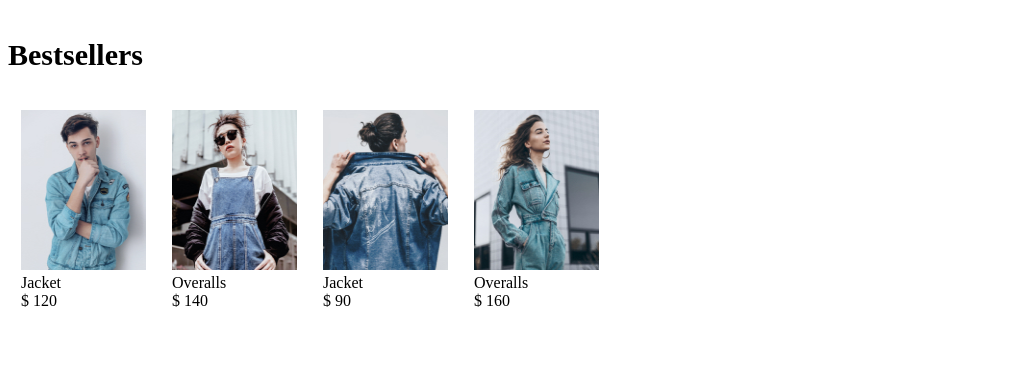
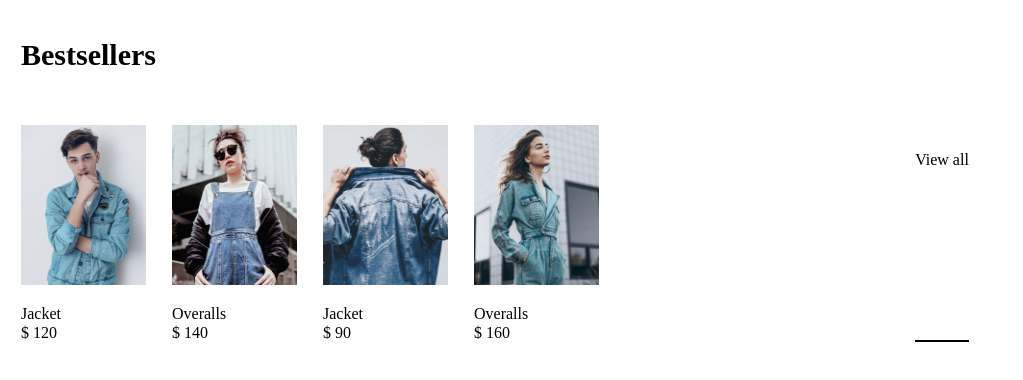
Before and after one commit to hellonasd/denim-app, a React (Create React App) app: page / in a window 1280 px wide. Shown: the top 380 px of the page, without its empty margins (0-1023 px from the left). Built offline with nearby package versions, Linux system fonts and the light colour scheme.

Commit message:
'viewall'

```diff
--- a/src/components/Bestsellers/Bestsellers.jsx
+++ b/src/components/Bestsellers/Bestsellers.jsx
@@ -2,6 +2,7 @@ import React from "react";
 import { Products } from "../Products/Products";
 import { mocoData } from "../../moco-data/mocoData.js";
 import Styles from "./Styles.module.css";
+import { Viewall } from "../viewall/Viewall";
 export const Bestsellers = () => {
   return (
     <div>
@@ -15,6 +16,7 @@ export const Bestsellers = () => {
             modelPrice={el.price}
           />
         ))}
+        <Viewall />
       </div>
     </div>
   );
--- a/src/components/Bestsellers/Styles.module.css
+++ b/src/components/Bestsellers/Styles.module.css
@@ -1,5 +1,6 @@
 
 .title {
+    padding-left: 13px;
     font-family: Work Sans;
     font-style: normal;
     font-weight: bold;
--- a/src/components/Products/Products.jsx
+++ b/src/components/Products/Products.jsx
@@ -1,12 +1,12 @@
-import React, { Fragment } from "react";
-import { mocoData } from "../../moco-data/mocoData.js";
+import React from "react";
+
 import products from "../Products/products.module.css";
 
 export const Products = ({ imgElem, nameModel, modelPrice }) => {
   return (
     <div className={products.products__wrapper}>
       <li className={products.items__model}>
-        <img className={products.img} src={imgElem} />
+        <img className={products.img} src={imgElem} alt='da'/>
       </li>
       <p>{nameModel}</p>
       <p>{modelPrice}</p>
--- a/src/components/Products/products.module.css
+++ b/src/components/Products/products.module.css
@@ -1,14 +1,17 @@
-.img{
+.img {
   width: 125px;
   height: 160px;
+  padding-bottom: 15px;
+  padding-top: 15px;
 }
-.items__model{
+.items__model {
   list-style: none;
   padding-left: 13px;
   padding-right: 13px;
 }
-p{
-
+p {
+  font-size: 16px;
+  line-height: 19px;
   padding-left: 13px;
   margin: 0px;
 }
--- /dev/null
+++ b/src/components/viewall/Viewall.jsx
@@ -0,0 +1,9 @@
+import React, { Fragment } from 'react';
+import ViewallStyle from '../viewall/viewall.module.css';
+export const Viewall = () => {
+  return (
+    <Fragment>
+      <a className={ViewallStyle.link} href='#'>View all</a>
+    </Fragment>
+  )
+}
--- /dev/null
+++ b/src/components/viewall/viewall.module.css
@@ -0,0 +1,11 @@
+.link {
+  color: black;
+  text-align: center;
+  margin: 0 auto;
+  padding-top: 40px;
+  font-size: 16px;
+  line-height: 19px;
+  text-decoration: none;
+  border-bottom: 2px solid black;
+
+}
```
